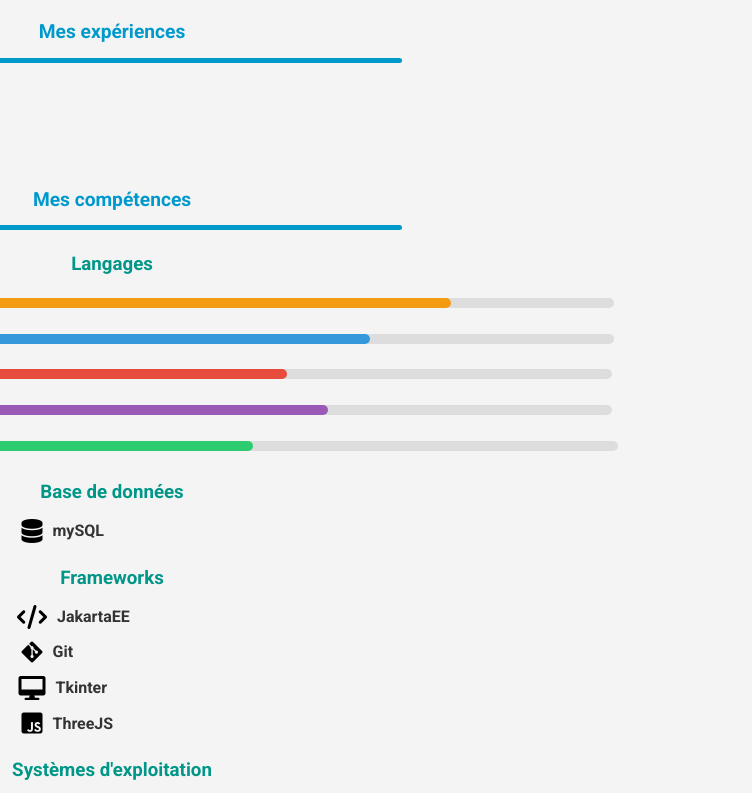
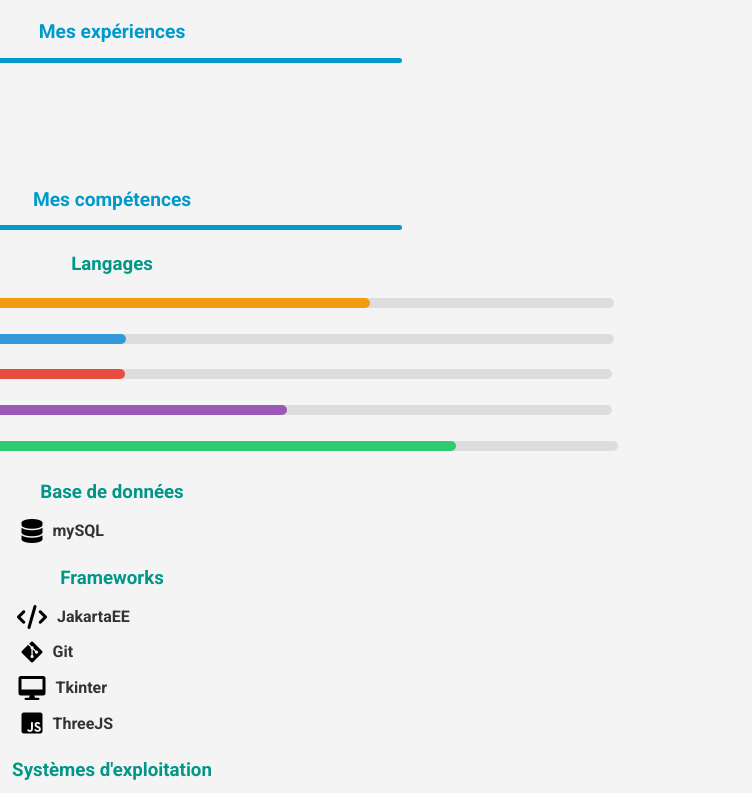
Before and after one commit to LanjaFii/lanjafii-copyright, a plain HTML site: page index.html in a window 1280 px wide. Shown: the part 1272-2065 px from the top of the page, 528-1280 px from the left. Drawn offline with Linux system fonts and the light colour scheme; files whose address does not match are found by name.

Commit message:
Update style.css
modification des compétences 1

```diff
--- a/style.css
+++ b/style.css
@@ -445,27 +445,27 @@ footer {
 
 /* Exemple de niveaux de compétence */
 .js {
-    width: 80%; /* Pour JavaScript */
+    width: 70%; /* Pour JavaScript */
     background: #f39c12; /* Couleur de la barre */
 }
 
 .python {
-    width: 70%; /* Pour Python */
+    width: 40%; /* Pour Python */
     background: #3498db; /* Couleur de la barre */
 }
 
 .cpp {
-    width: 60%; /* Pour C++ */
+    width: 40%; /* Pour C++ */
     background: #e74c3c; /* Couleur de la barre */
 }
 
 .java {
-    width: 65%; /* Pour Java */
+    width: 60%; /* Pour Java */
     background: #9b59b6; /* Couleur de la barre */
 }
 
 .php {
-    width: 55%; /* Pour PHP */
+    width: 80%; /* Pour PHP */
     background: #2ecc71; /* Couleur de la barre */
 }
 
```
